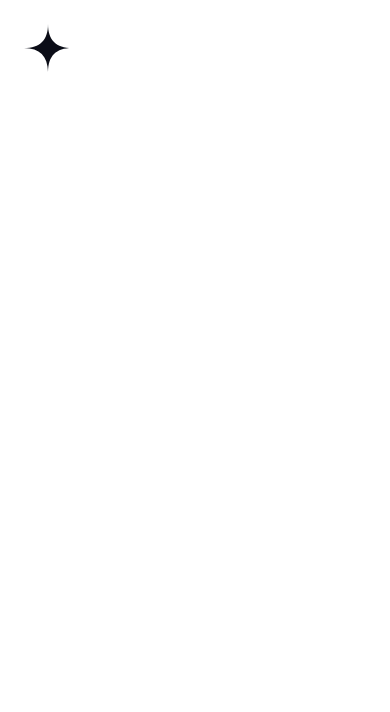
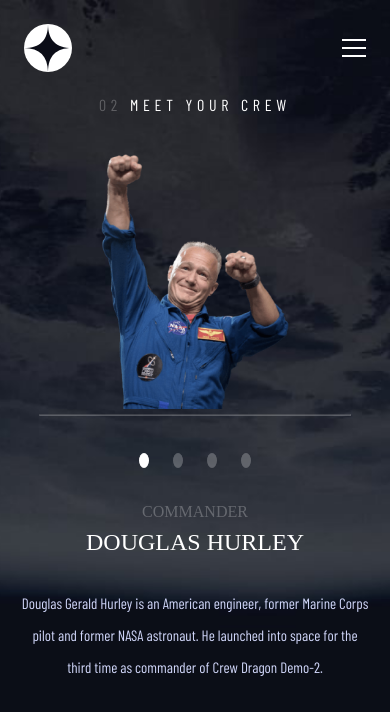
Before and after one commit to vadickpb/space-tourism, a React (Vite) app: page /crew in a window 390 px wide. Before the commit this address had no page. Shown: the top 712 px of the page. Built offline with nearby package versions, Linux system fonts and the light colour scheme.

Commit message:
add crew page responsive

```diff
--- a/src/main.scss
+++ b/src/main.scss
@@ -104,6 +104,9 @@
   border: 0;
 }
 
+.hidden {
+  display: none;
+}
 
 
 
--- /dev/null
+++ b/src/pages/crew/crew.component.jsx
@@ -0,0 +1,48 @@
+import CrewImage from '../../assets/crew/image-douglas-hurley.png'
+
+import './crew.styles.scss'
+
+const Crew = () => {
+  return (
+    <div className="crew-container">
+
+      <h5 className="crew-subtitle">
+        <span>02</span> Meet your crew
+      </h5>
+
+      <div className="crew-info-image-container">
+
+        <div className="crew-info-container">
+
+          <h3 className="crew-job">
+            commander
+          </h3>
+
+          <h1 className="crew-name">
+            Douglas Hurley
+          </h1>
+
+          <p className="crew-text">
+            Douglas Gerald Hurley is an American engineer, former Marine Corps pilot and former NASA astronaut. He launched into space for the third time as commander of Crew Dragon Demo-2.
+          </p>
+
+          <div className="circle-links-container">
+            <div className="circle-link active-circle"></div>
+            <div className="circle-link"></div>
+            <div className="circle-link"></div>
+            <div className="circle-link"></div>
+          </div>
+
+        </div>
+
+        <div className="crew-image">
+          <img src={CrewImage} alt="" />
+          <hr className='hidden'/>
+        </div>
+      </div>
+
+    </div>
+  )
+}
+
+export default Crew
--- /dev/null
+++ b/src/pages/crew/crew.styles.scss
@@ -0,0 +1,216 @@
+.crew-container {
+  background: url('../../assets/crew/background-crew-desktop.jpg') no-repeat center center fixed;
+  background-size: cover;
+  min-height: 100vh;
+
+  // display: flex;
+  // justify-content: space-around;
+  // align-items: center;
+  // gap: 8.1rem;
+
+  padding-top: 19.8rem;
+  padding-left: 16.5rem;
+  padding-right: 13.7rem;
+
+  .crew-subtitle {
+    font-size: 2.8rem;
+    line-height: 3.4rem;
+    letter-spacing: 0.472rem;
+    font-weight: 400;
+    text-transform: uppercase;
+    color: #fff;
+
+    span {
+      opacity: 0.25;
+    }
+  }
+
+  .crew-info-image-container {
+    display: flex;
+    justify-content: space-between;
+    gap: 8.1rem;
+    .crew-info-container {
+      width: 40%;
+
+      .crew-job {
+        margin-top: 15.4rem;
+        font-size: 3.2rem;
+        font-weight: 400;
+        opacity: 0.25;
+        text-transform: uppercase;
+      }
+
+      .crew-name {
+        font-size: 5.6rem;
+        text-transform: uppercase;
+        font-weight: 400;
+      }
+
+      .crew-text {
+        margin-top: 2.7rem;
+        // width: 44.4rem;
+        font-size: 1.8rem;
+      }
+
+      .circle-links-container {
+        width: 13.2rem;
+
+        display: flex;
+        gap: 2.4rem;
+
+        margin-top: 12rem;
+
+        .circle-link {
+          width: 1.5rem;
+          height: 1.5rem;
+          background-color: #fff;
+          border-radius: 50%;
+          opacity: 0.25;
+        }
+
+        .active-circle {
+          opacity: inherit;
+        }
+
+
+
+        .crew-text {
+          width: 100%;
+        }
+      }
+    }
+
+  }
+
+  .crew-image {
+    width: 58.6rem;
+  }
+
+}
+
+@media (max-width: 1000px) {
+  .crew-container {
+    background: url('../../assets/crew/background-crew-tablet.jpg') no-repeat center center fixed;
+    background-size: cover;
+    // padding-inline: 15.5rem;
+    padding-inline: 0;
+    padding-top: 13.6rem;
+
+    .crew-subtitle {
+      // margin-top: 13.6rem;
+      font-size: 2rem;
+      margin-left: 3.86rem;
+    }
+
+    .crew-info-image-container {
+      flex-direction: column;
+      justify-content: center;
+      align-items: center;
+      text-align: center;
+
+      .crew-info-container {
+        width: 55%;
+        text-align: center;
+
+        .crew-job {
+          font-size: 2.4rem;
+        }
+        .crew-name{
+          font-size: 4rem;
+        }
+        .crew-text {
+          font-size: 1.6rem;
+        }
+        .circle-links-container {
+          width: 100%;
+          margin-top: 4rem;
+          justify-content: center;
+          align-items: center;
+          text-align: center;
+        }
+      }
+    }
+  }
+
+  .crew-image {
+    width: 70%;
+    // display: flex;
+    // align-items: center;
+
+    img {
+      width: 100%;
+
+    }
+  }
+}
+
+@media (max-width: 600px) {
+  .crew-container{
+    background: url(../../assets/crew/background-crew-mobile.jpg) no-repeat center center fixed;
+    background-size: cover;
+    min-height: 100vh;
+
+    padding-top: 8.8rem;
+    padding-inline: 0;
+
+    .crew-subtitle{
+      font-size: 1.6rem;
+      margin: 0;
+      text-align: center;
+      // margin-top: 8.8rem;
+    }
+    .crew-info-image-container {
+      flex-direction: column-reverse;
+      align-items: center;
+      justify-content: center;
+      gap: 3.2rem;
+      .crew-info-container{
+        display: flex;
+        flex-direction: column;
+        align-items: center;
+        width: 90%;
+        .crew-job{
+          font-size: 1.6rem;
+          order: 2;
+          margin-top: 3.2rem;
+        }
+        .crew-name {
+          order: 3;
+          font-size: 2.4rem;
+        }
+        .crew-text{
+          order: 4;
+          font-size: 1.5rem;
+          margin-bottom: 10.4rem;
+        }
+
+        .circle-links-container {
+          order: 1;
+          margin: 0;
+          .circle-link {
+            width: 1rem;
+          }
+        }
+      }
+      .crew-image {
+        margin-top: 3.2rem;
+        width: 80%;
+        display: flex;
+        flex-direction: column;
+        justify-content: center;
+        align-items: center;
+
+        img {
+          width: 60%;
+        }
+
+        hr {
+          display: block;
+          opacity: 0.25;
+          width: 100%;
+        }
+
+      }
+    }
+  }
+}
--- a/src/pages/home/home.styles.scss
+++ b/src/pages/home/home.styles.scss
@@ -68,6 +68,7 @@
     justify-content: center;
     align-items: center;
     gap: 15.6rem;
+    padding-inline: 0;
 
     padding-top: 20.2rem;
 
@@ -92,6 +93,7 @@
 
     .home-info-container{
       // margin-top: 11.2rem;
+      width: 90%;
       .home-sub-title{
         letter-spacing: 0.27rem;
         font-weight: 400;
--- a/src/router/AppRoute.jsx
+++ b/src/router/AppRoute.jsx
@@ -2,6 +2,7 @@
 import Home from "../pages/home/home.component"
 import Navigation from "../ui/navigation/navigation.component"
 import Destinations from "../pages/destinations/destinations.component"
+import Crew from "../pages/crew/crew.component"
 
 
 const AppRoute = () => {
@@ -11,6 +12,7 @@
       <Routes>
         <Route path="/" element={<Home />} />
         <Route path="/destination" element={<Destinations />} />
+        <Route path="/crew" element={<Crew />}/>
       </Routes>
     </>
   )
--- a/src/ui/navigation/navigation.component.jsx
+++ b/src/ui/navigation/navigation.component.jsx
@@ -1,3 +1,4 @@
+import { Link, NavLink } from 'react-router-dom'
 import Logo from '../../assets/shared/logo.svg'
 
 import './navigation.styles.scss'
@@ -8,11 +9,10 @@
 
 
     <div className='navigation-container'>
-      <div className="navigation-logo">
+      <Link to='/' className="navigation-logo">
         <img src={Logo} alt="" />
-        {/* <div className="navigation-line"></div> */}
         <hr />
-      </div>
+      </Link>
 
       <div className="navigation-burger" id="">
         <div className="burger-line"></div>
@@ -21,10 +21,34 @@
       </div>
 
       <ul className='navigation-menu'>
-        <li><a className="navigation-link active-menu" href=""><span>00</span> home</a> </li>
-        <li><a className="navigation-link" href=""><span>01</span> destination</a> </li>
-        <li><a className="navigation-link" href=""><span>02</span> crew</a> </li>
-        <li><a className="navigation-link" href=""><span>03</span> tecnology</a> </li>
+        <li>
+          <NavLink
+            className={({isActive}) => `navigation-link ${isActive ? 'active-menu' : ''}`}
+            to="/">
+            <span>00</span> home
+          </NavLink>
+        </li>
+        <li>
+          <NavLink
+            className={({isActive}) => `navigation-link ${isActive ? 'active-menu' : ''}`}
+            to="destination">
+              <span>01</span> destination
+          </NavLink>
+        </li>
+        <li>
+          <NavLink
+            className={({isActive}) => `navigation-link ${isActive ? 'active-menu' : ''}`}
+            to="/crew">
+            <span>02</span> crew
+          </NavLink>
+        </li>
+        <li>
+          <NavLink
+            className={({isActive}) => `navigation-link ${isActive ? 'active-menu' : ''}`}
+            to="/tecnology">
+              <span>03</span> tecnology
+          </NavLink>
+        </li>
       </ul>
     </div>
 
```
